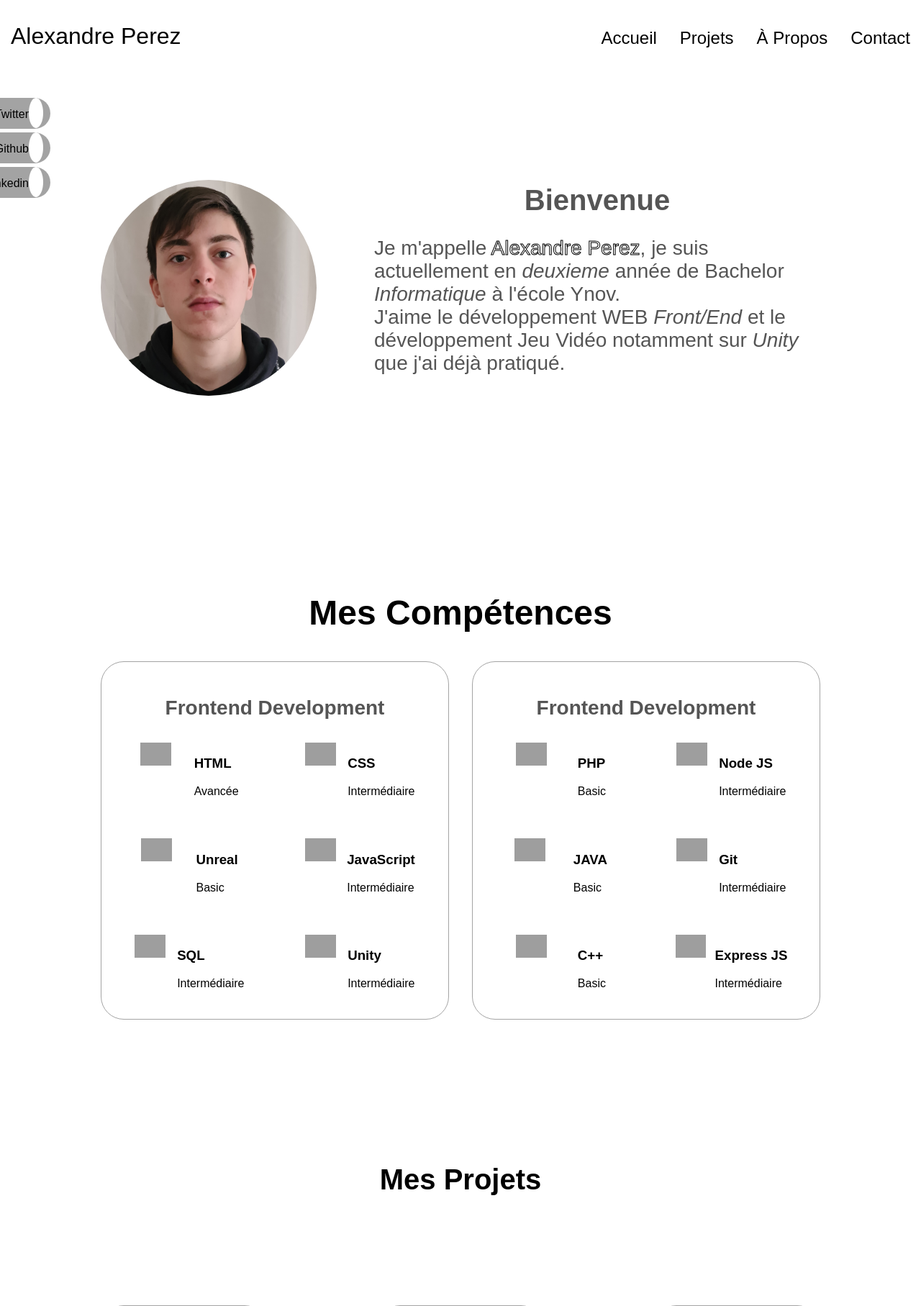
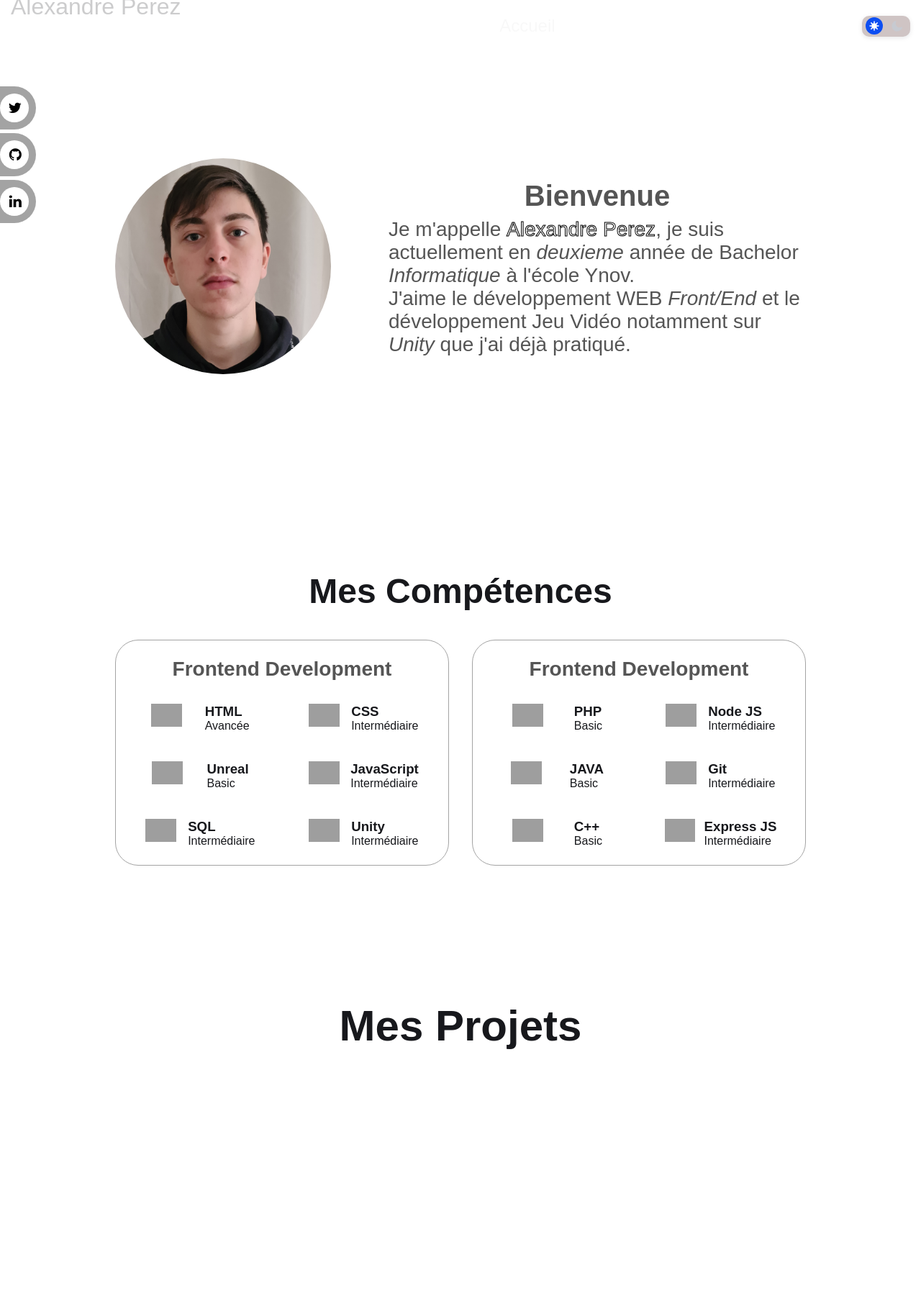
Before and after one commit to Hallexxx/protfoliophp, a PHP site: page / in a window 1280 px wide; the page is wider, and only the part inside the window is pictured. Shown: the top 1815 px of that part at 72% size. Run offline with PHP 8.4, Linux system fonts and the light colour scheme; some libraries are stand-ins or nearby versions; grey boxes are pictures that could not be loaded.

Commit message:
dsfsfsdf

```diff
--- a/includes/header.php
+++ b/includes/header.php
@@ -2,25 +2,76 @@
 <html lang="en">
     <head>
     <meta charset="UTF-8">
+        <meta http-equiv="X-UA-Compatible" content="IE=edge">
         <meta name="viewport" content="width=device-width, initial-scale=1.0">
+        <title>Portfolio</title>
         <link rel="stylesheet" href="/style.css">
         <script src="https://unpkg.com/gsap@3.9.0/dist/gsap.min.js"></script>
-        <title>Votre Portfolio</title>
+        <link rel="stylesheet" href="https://cdnjs.cloudflare.com/ajax/libs/font-awesome/5.15.3/css/all.min.css">
+        <link href="//netdna.bootstrapcdn.com/font-awesome/4.1.0/css/font-awesome.min.css" rel="stylesheet">
+        <link rel="icon" href="img/ynovb.png" type="image/x-icon">
     </head>
     <body>
     <nav class="navbar">
             <div class="logo">Alexandre Perez</div>
             <ul class="nav-list">
-                    <li><a href="#">Accueil</a></li>
+                <li class="menu-deroulant"><a href="#">Accueil</a></li>
+                <li class="menu-deroulant"><a href="#">Mon CV</a>
+                    <ul class="sous">
+                        <li><a href="img/Alex.pdf"><span class="hover-underline-animation">CV</span></a></li>
+                        <li><a href="img/perez.pdf"><span class="hover-underline-animation">Motivation</span></a></li>
+                    </ul>
+                </li>
                 <li class="menu-deroulant"><a href="#">Projets</a>
                     <ul class="sous">
-                            <li><a href="#"><span class="hover-underline-animation">Projet 1</span></a></li>
-                            <li><a href="#"><span class="hover-underline-animation">Projet 2</span></a></li>
-                            <li><a href="#"><span class="hover-underline-animation">Projet 3</span></a></li>
+                        <li><a href="#"><span class="hover-underline-animation">R6 Packs</span></a></li>
+                        <li><a href="#"><span class="hover-underline-animation">Portfolio PHP</span></a></li>
+                        <li><a href="#"><span class="hover-underline-animation">Planning</span></a></li>
                     </ul>
                 </li>
-                    <li><a href="#">À Propos</a></li>
-                    <li><a href="#">Contact</a></li>
+                <li class="menu-deroulant"><a href="#">Mes réseaux</a>
+                    <ul class="sous">
+                        <li><a href="https://www.linkedin.com/in/alexandre-perez-b3309b267/"><span class="hover-underline-animation">LinkedIn</span></a></li>
+                        <li><a href="https://profile.indeed.com/?hl=fr_FR&co=FR&from=gnav-jobseeker-profile--profile-one-frontend"><span class="hover-underline-animation">Indeed</span></a></li>
+                        <li><a href="https://github.com/Hallexxx"><span class="hover-underline-animation">GitHub</span></a></li>
+                    </ul>
+                </li>
+                <svg display="none">
+                    <symbol id="light" viewBox="0 0 24 24">
+                        <g stroke="currentColor" stroke-width="2" stroke-linecap="round">
+                            <line x1="12" y1="17" x2="12" y2="20" transform="rotate(0,12,12)" />
+                            <line x1="12" y1="17" x2="12" y2="20" transform="rotate(45,12,12)" />
+                            <line x1="12" y1="17" x2="12" y2="20" transform="rotate(90,12,12)" />
+                            <line x1="12" y1="17" x2="12" y2="20" transform="rotate(135,12,12)" />
+                            <line x1="12" y1="17" x2="12" y2="20" transform="rotate(180,12,12)" />
+                            <line x1="12" y1="17" x2="12" y2="20" transform="rotate(225,12,12)" />
+                            <line x1="12" y1="17" x2="12" y2="20" transform="rotate(270,12,12)" />
+                            <line x1="12" y1="17" x2="12" y2="20" transform="rotate(315,12,12)" />
+                        </g>
+                        <circle fill="currentColor" cx="12" cy="12" r="5" />
+                    </symbol>
+                    <symbol id="dark" viewBox="0 0 24 24">
+                        <path fill="currentColor" d="M15.1,14.9c-3-0.5-5.5-3-6-6C8.8,7.1,9.1,5.4,9.9,4c0.4-0.8-0.4-1.7-1.2-1.4C4.6,4,1.8,7.9,2,12.5c0.2,5.1,4.4,9.3,9.5,9.5c4.5,0.2,8.5-2.6,9.9-6.6c0.3-0.8-0.6-1.7-1.4-1.2C18.6,14.9,16.9,15.2,15.1,14.9z" />
+                    </symbol>
+                </svg>
+                <label class="switch">
+                    <input class="switch__input" type="checkbox" role="switch" name="dark" />
+                    <svg class="switch__icon" width="100px" height="100px" aria-hidden="true">
+                        <use href="#light" />
+                    </svg>
+                    <svg class="switch__icon" width="100px" height="100px" aria-hidden="true">
+                        <use href="#dark" />
+                    </svg>
+                    <span class="switch__inner"></span>
+                    <span class="switch__inner-icons">
+                        <svg class="switch__icon" width="100px" height="100px" aria-hidden="true">
+                            <use href="#light" />
+                        </svg>
+                        <svg class="switch__icon" width="100px" height="100px" aria-hidden="true">
+                            <use href="#dark" />
+                        </svg>
+                    </span>
+                </label>
             </ul>
         </nav>
 
--- a/index.php
+++ b/index.php
@@ -13,7 +13,7 @@
         <section id="home">
             <div class="container scroll-animation">
                 <div class="image-container">
-                    <img src="img/perez.jpg" alt="Image" class="rounded-image">
+                    <img src="images/perez.jpg" alt="Image" class="rounded-image">
                     <div class="overlay-text">
                         <p>Nom : Perez <br></p>
                         <p>Prénom : Alexandre <br></p>
@@ -145,7 +145,7 @@
                 <div class="about-containers">
                     <div class="details-container color-container">
                         <div class="article-container">
-                            <img src="img/r6_pack.png" alt="Project 3" class="project-img"/>
+                            <img src="images/r6_pack.png" alt="Project 3" class="project-img"/>
                         </div>
                         <h2 class="experience-sub-title project-title">Site R6 Packs</h2>
                         <div class="btn-container">
@@ -154,7 +154,7 @@
                     </div>
                     <div class="details-container color-container1">
                         <div class="article-container">
-                            <img src="img/jeux.png" alt="Project 3" class="project-img"/>
+                            <img src="images/jeux.png" alt="Project 3" class="project-img"/>
                         </div>
                         <h2 class="experience-sub-title project-title">Portfolio PHP</h2>
                         <div class="btn-container">
@@ -163,7 +163,7 @@
                     </div>
                     <div class="details-container color-container">
                         <div class="article-container">
-                            <img src="img/2d.png" alt="Project 3" class="project-img"/>
+                            <img src="images/2d.png" alt="Project 3" class="project-img"/>
                         </div>
                         <h2 class="experience-sub-title project-title">Site Planning</h2>
                         <div class="btn-container">
@@ -179,9 +179,9 @@
             <div class="experience-details-container">
                 <div class="about-containers"></div>
                     <i class="slider">
-                        <input checked type="radio" name="s" style="background-image: url('img/Atouts.png');" title="Stage 2 mois Atout France">
-                        <input type="radio" name="s" style="background-image: url('img/unity.png');" title="Experience Unity">
-                        <input type="radio" name="s" style="background-image: url('img/hotels.png');" title="Stage 2 mois service informatique Mairie">
+                        <input checked type="radio" name="s" style="background-image: url('images/Atouts.png');" title="Stage 2 mois Atout France">
+                        <input type="radio" name="s" style="background-image: url('images/unity.png');" title="Experience Unity">
+                        <input type="radio" name="s" style="background-image: url('images/hotels.png');" title="Stage 2 mois service informatique Mairie">
                     </i>
                 </div>
             </div>
--- /dev/null
+++ b/set.css
@@ -0,0 +1,215 @@
+[data-theme=dark] {
+    --couleur_fond: #121212;
+    --couleur_principale: #2B2B2B;
+    --couleur_secondaire: #4F46E5;
+    --couleur_texte_principal: #fafafa;
+    --couleur_texte_input: #1a1a1a;
+    --couleur_input: #EDEDED;
+}
+
+[data-theme=light] {
+    --couleur_fond: #DAE0E6;
+    --couleur_principale: #FAFAFA;
+    --couleur_secondaire: #4F46E5;
+    --couleur_texte_principal: #1A1A1A;
+    --couleur_texte_input: #1a1a1a;
+    --couleur_input: #EDEDED;
+}
+
+:root {
+    --couleur_fond: #DAE0E6;
+    --couleur_principale: #FAFAFA;
+    --couleur_secondaire: #4F46E5;
+    --couleur_texte_principal: #1A1A1A;
+    --couleur_input: #EDEDED;
+
+}
+
+
+* {
+    font-family: 'Montserrat', sans-serif;
+    margin: 0;
+    padding: 0;
+    box-sizing: border-box;
+    transition: 1s;
+}
+
+
+::-webkit-scrollbar {
+    width: 8px;
+    /* width of the entire scrollbar */
+}
+
+::-webkit-scrollbar-track {
+    background: var(--couleur_principale);
+    /* color of the tracking area */
+}
+
+::-webkit-scrollbar-thumb {
+    background-color: var(--couleur_secondaire);
+    /* color of the scroll thumb */
+    border-radius: 10px;
+    /* roundness of the scroll thumb */
+}
+
+::selection {
+    background-color: var(--couleur_principale);
+    color: var(--couleur_secondaire);
+}
+
+/* The slider */
+.slider {
+    --background: skyblue;
+    position: absolute;
+    cursor: pointer;
+    top: 0;
+    left: 0;
+    right: 0;
+    bottom: 0;
+    background-color: var(--background);
+    transition: .5s;
+    border-radius: 30px;
+}
+
+.slider:before {
+    position: absolute;
+    content: "";
+    height: 1.4em;
+    width: 1.4em;
+    border-radius: 50%;
+    left: 10%;
+    bottom: 15%;
+    box-shadow: inset 15px -4px 0px 15px #fff000;
+    background: var(--background);
+    transition: .5s;
+}
+
+
+:root {
+	--hue: 223;
+	--primary: hsl(var(--hue),90%,50%);
+	--trans-dur: 0.6s;
+	--trans-timing: cubic-bezier(0.65,0,0.35,1);
+}
+
+body {
+	color: hsl(var(--hue),10%,10%);
+	transition:
+		background-color var(--trans-dur),
+		color var(--trans-dur);
+}
+body:has(.switch__input:checked) {
+	background-color: hsl(var(--hue),10%,20%);
+	color: hsl(var(--hue),10%,90%);
+}
+.switch,
+.switch__input {
+	display: block;
+	-webkit-tap-highlight-color: transparent;
+}
+.switch {
+	margin: auto;
+	position: relative;
+	-webkit-user-select: none;
+	-moz-user-select: none;
+	user-select: none;
+}
+.switch__icon {
+	color: hsla(var(--hue),10%,80%);
+	pointer-events: none;
+	position: absolute;
+	top: 0.2em;
+	left: 0.2em;
+	width: 0.75em;
+	height: 0.75em;
+	transition:
+		color var(--trans-dur),
+		transform var(--trans-dur) var(--trans-timing);
+}
+.switch__icon:nth-of-type(2) {
+	right: 0.375em;
+	left: auto;
+}
+.switch__inner,
+.switch__inner-icons {
+	border-radius: 0.5em;
+	display: block;
+	overflow: hidden;
+	position: absolute;
+	top: 0.07em;
+	left: 0.2em;
+	width: 2.25em;
+	height: 1em;
+}
+.switch__inner:before,
+.switch__inner-icons {
+	transition: transform var(--trans-dur) var(--trans-timing);
+	transform: translateX(-1.25em);
+}
+.switch__inner:before {
+	background-color: var(--primary);
+	border-radius: inherit;
+	content: "";
+	display: block;
+	width: 100%;
+	height: 100%;
+}
+.switch__inner-icons {
+	pointer-events: none;
+}
+.switch__inner-icons .switch__icon {
+	color: hsl(0,0%,100%);
+	top: 0.125em;
+	left: 0.125em;
+	transform: translateX(1.25em);
+}
+.switch__inner-icons .switch__icon:nth-child(2) {
+	right: 0.125em;
+	left: auto;
+}
+.switch__input {
+	background-color: hsl(0, 10%, 79%);
+	border-radius: 0.75em;
+	box-shadow:
+		0 0 0 0.0625em hsla(var(--hue),90%,50%,0),
+		0 0.125em 0.5em hsla(var(--hue),10%,10%,0.1);
+	outline: transparent;
+	width: 5em;
+	height: 2.2em;
+	-webkit-appearance: none;
+	appearance: none;
+	transition:
+		background-color var(--trans-dur),
+		box-shadow var(--trans-dur);
+}
+.switch__input:checked {
+	background-color: hsl(var(--hue),10%,10%);
+}
+.switch__input:checked ~ .switch__icon {
+	color: hsla(var(--hue),10%,40%);
+}
+.switch__input:checked ~ .switch__inner:before,
+.switch__input:checked ~ .switch__inner-icons {
+	transform: translateX(1.25em);
+}
+.switch__input:not(:checked) ~ .switch__icon:first-of-type,
+.switch__input:checked ~ .switch__icon:nth-of-type(2) {
+	transform: rotate(360deg);
+}
+.switch__input:checked ~ .switch__inner-icons .switch__icon:first-of-type {
+	transform: translateX(-1.25em) rotate(-360deg);
+}
+.switch__input:checked ~ .switch__inner-icons .switch__icon:nth-of-type(2) {
+	transform: translateX(-1.25em) rotate(360deg);
+}
+.switch__input:focus-visible {
+	box-shadow:
+		0 0 0 0.0625em hsla(var(--hue),90%,50%,1),
+		0 0.125em 0.5em hsla(var(--hue),10%,10%,0.1);
+}
+.switch__sr {
+	overflow: hidden;
+	position: absolute;
+	width: 1px;
+	height: 1px;
+}
```
Also changed, not shown: animation.js (+103 -14 lines), images/2d.png (added), images/Atouts.png (added), images/checkmark.png (added), images/hotels.png (added), images/perez.jpg (added), images/r6_pack.png (added), images/unity.png (added), images/ynovb.png (added). Lines whose indentation alone changed are shown as unchanged.
